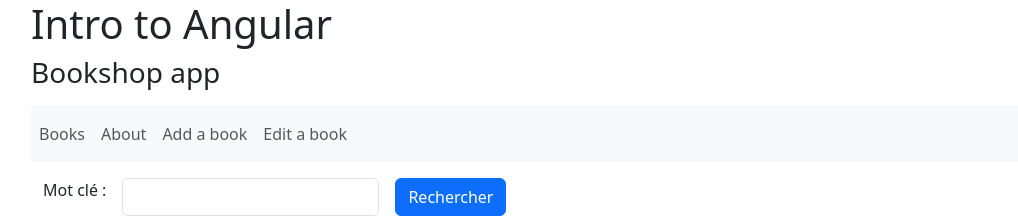
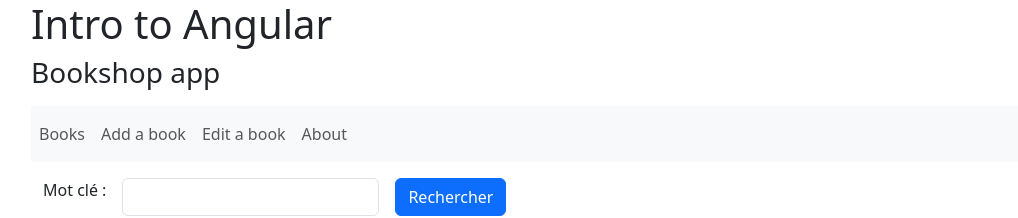
Before and after one commit to Cameliaasb/bookshop-angular, an Angular app: page /books in a window 1280 px wide. Shown: the top 218 px of the page, without its empty margins (51-1069 px from the left). Built offline with nearby package versions, Linux system fonts and the light colour scheme.

Commit message:
nested routes

```diff
--- a/src/app/app-routing.module.ts
+++ b/src/app/app-routing.module.ts
@@ -9,8 +9,8 @@
   // une route, "un path" = un composant + une URL
   // Dès qu'un path est appelé, le composant est chargé
   {path: "books", component : ListbooksComponent},
-  {path: "add", component: AddBookComponent},
-  {path: "edit", component: EditBookComponent},
+  {path: "books/add", component: AddBookComponent},
+  {path: "books/edit", component: EditBookComponent},
   {path: "about", component: AboutComponent},
   {path: "", redirectTo: "books", pathMatch: "full"}
 
--- a/src/app/app.component.html
+++ b/src/app/app.component.html
@@ -5,21 +5,23 @@
   <!-- AVANT ROUTES :  <app-listbooks></app-listbooks> -->
 
 
-  <!-- APRES CONFIGURATION ROUTES surr app.routing.module.ts -->
+  <!-- APRES CONFIGURATION ROUTES sur app.routing.module.ts -->
   <nav class="navbar navbar-expand-lg navbar-light bg-light my-3">
     <div  id="navbarNav">
       <ul class="navbar-nav">
         <li class="nav-item active">
           <a routerLink="/books" class="nav-link"> Books </a>
+          <!-- si on met books => ça sera par rapport au chemin actuel -->
+          <!-- il faut bien mettre / au début pour revenir à la racine -->
+        </li>
+        <li class="nav-item">
+          <a routerLink="/books/add" class="nav-link"> Add a book</a>
+        </li>
+        <li class="nav-item">
+          <a routerLink="/books/edit" class="nav-link"> Edit a book</a>
         </li>
         <li class="nav-item">
           <a routerLink="/about" class="nav-link"> About</a>
-        </li>
-        <li class="nav-item">
-          <a routerLink="/add" class="nav-link"> Add a book</a>
-        </li>
-        <li class="nav-item">
-          <a routerLink="/edit" class="nav-link"> Edit a book</a>
         </li>
       </ul>
     </div>
```
